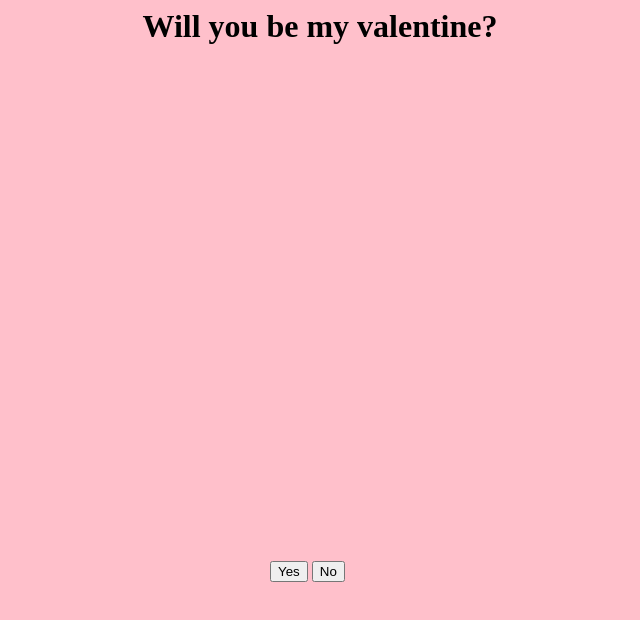
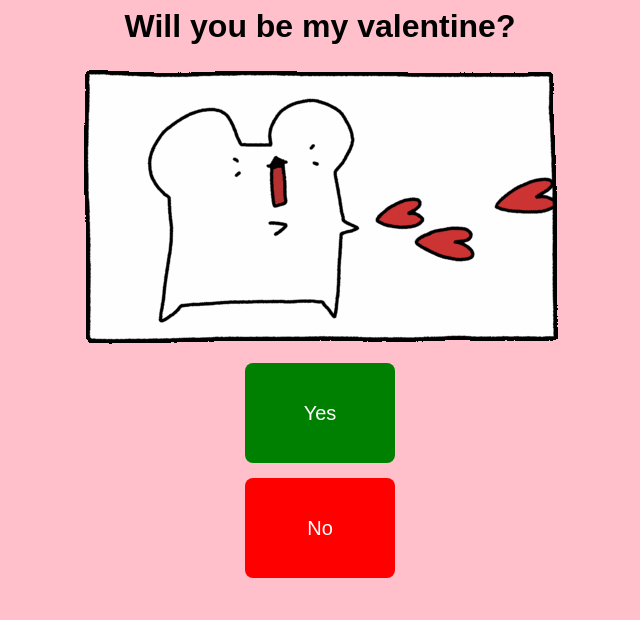
Before and after one commit to Gideo562/Valentines, a plain HTML site: page Valentines.html in a window 1280 px wide. Shown: the whole page, without its empty margins (320-960 px from the left). Drawn offline with Linux system fonts and the light colour scheme.

Commit message:
Add files via upload
Code was revised to be more optimized by my Valentine

```diff
--- a/Valentines.html
+++ b/Valentines.html
@@ -6,28 +6,58 @@
     <body>
         <script>
 
-            var body = document.getElementsByTagName("body")[0];
+            var clickCount = 0;
+
+            const noResponse = ["but y :(","y tho", "woof", "bork", "im lonely"];
+
 
             function yesFunction(){
-                document.getElementById("yes").innerHTML = "cool";
-            }
+                document.getElementById("pageTitle").innerHTML = "kewl";
+                document.getElementById("image").src = "img/kissingBear.gif";
+                document.getElementById("image").style.opacity = 100;
+                document.getElementById("yes").style.opacity = 0;
+                document.getElementById("no").style.opacity = 0;
+                document.getElementById("yesButton").style.opacity = 0;
+                document.getElementById("noButton").style.opacity = 0;
+
+            };
 
             function noFunction(){
-                document.document.getElementById("no").innerHTML = "but y";
-                if (document.document.getElementById("no").value==="but y"){
-                    document.document.getElementById("no").innerHTML = "meow";
+
+                document.getElementById("no").innerHTML = noResponse[clickCount%noResponse.length];
+
+                if(clickCount == 0){
+                    document.getElementById("yesButton").style.height = "250px";
+                    document.getElementById("yesButton").style.width = "350px";
+                    document.getElementById("noButton").style.width = "100px";
+                    document.getElementById("noButton").style.height = "100px";
+                    document.getElementById("no").style.fontSize = "10px";
+                    document.getElementById("yes").style.fontSize = "50px";
+                } else if(clickCount === 1){
+                    document.getElementById("yesButton").style.height = "350px";
+                    document.getElementById("yesButton").style.width = "350px";
+                    document.getElementById("noButton").style.width = "50px";
+                    document.getElementById("noButton").style.height = "50px";
+                    document.getElementById("no").style.fontSize = "10px";
+                } else if(clickCount > 20){
+                    document.getElementById("noButton").style.opacity = "0";
+                    document.getElementById("no").style.opacity = "0";
                 }
-            }
+                clickCount+=1;
+
+             };
 
 
         </script>
     <div class="valentines">
         <h1 id="pageTitle">Will you be my valentine?</h1>
-        <img src="img/kissingBear.gif" alt="bear running to get a kiss">
+        <img src="img/sendingLoveBear.gif" alt="bear running to get a kiss" id="image">
     </div>
-        <div class="buttons">
-            <button onclick="yesFunction()"><label id="yes">Yes</label></button>
-            <button onclick="noFunction()"><label id="no">No</label></button>
+        <div class="yesButtonDiv">
+            <button  id="yesButton" onclick="yesFunction()"><label id="yes">Yes</label></button>
+        </div>
+        <div class="noButtonDiv">
+            <button id="noButton" onclick="noFunction()"><label id="no">No</label></button>
         </div>
     </body>
     </html>
--- a/styles.css
+++ b/styles.css
@@ -1,5 +1,6 @@
 body {
     background-color: pink;
+    font-family: Arial, Helvetica, sans-serif;
 }
 
 .valentines {
@@ -7,13 +8,47 @@ body {
 }
 
 img {
-    opacity: 0;
+    opacity: 100;
 }
 
-.buttons{
+#yesButton{
+    background-color: green;
+    width: 150px;
+    height: 100px;
+    border-radius: 8px;
+    border: none;
+}
+
+#yes {
+    color: white;
+    font-size: 20px;
+}
+
+.yesButtonDiv{
     display: block;
     margin-top: 15px;
     margin-left: auto;
     margin-right: auto;
-    width: 100px;
+    width: fit-content;
 }
+
+#noButton{
+    background-color: red;
+    width: 150px;
+    height: 100px;
+    border-radius: 8px;
+    border: none;
+}
+
+.noButtonDiv {
+    display: block;
+    margin-top: 15px;
+    margin-left: auto;
+    margin-right: auto;
+    width: fit-content;
+}
+
+#no {
+    color: white;
+    font-size: 20px;
+}
```
